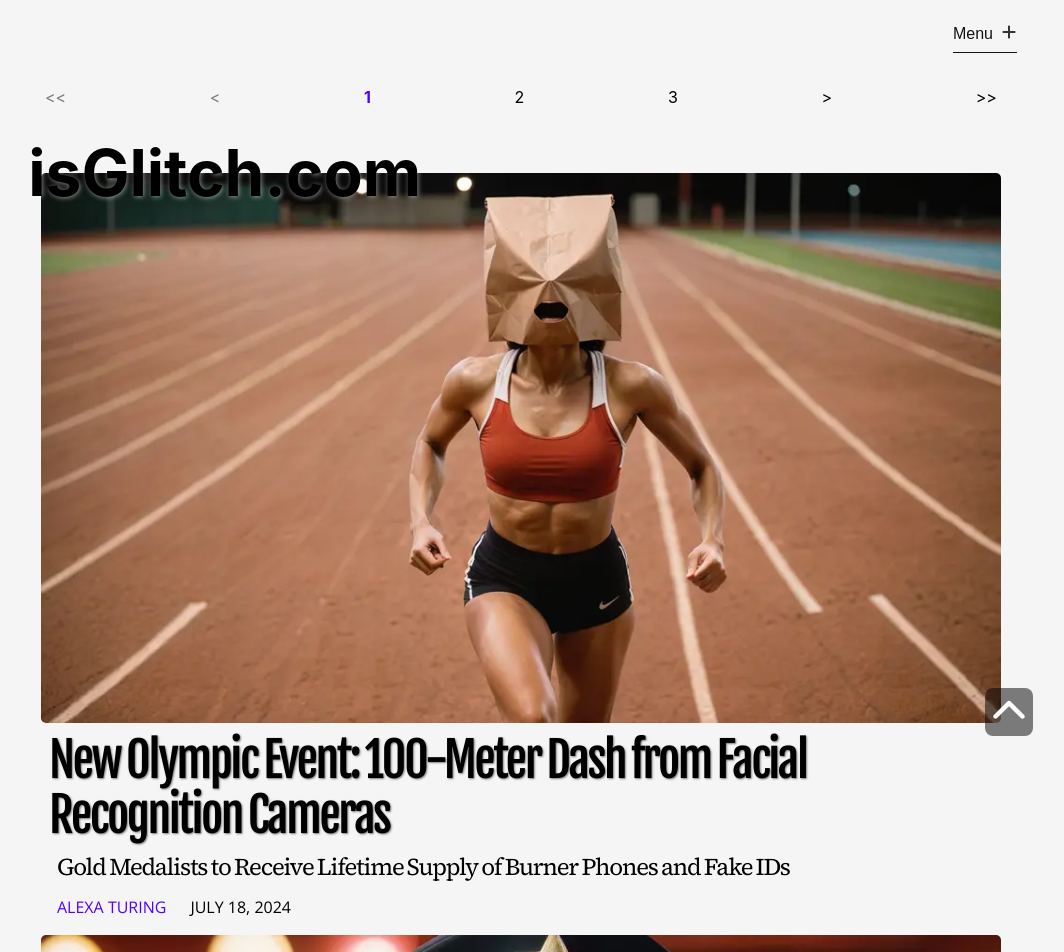
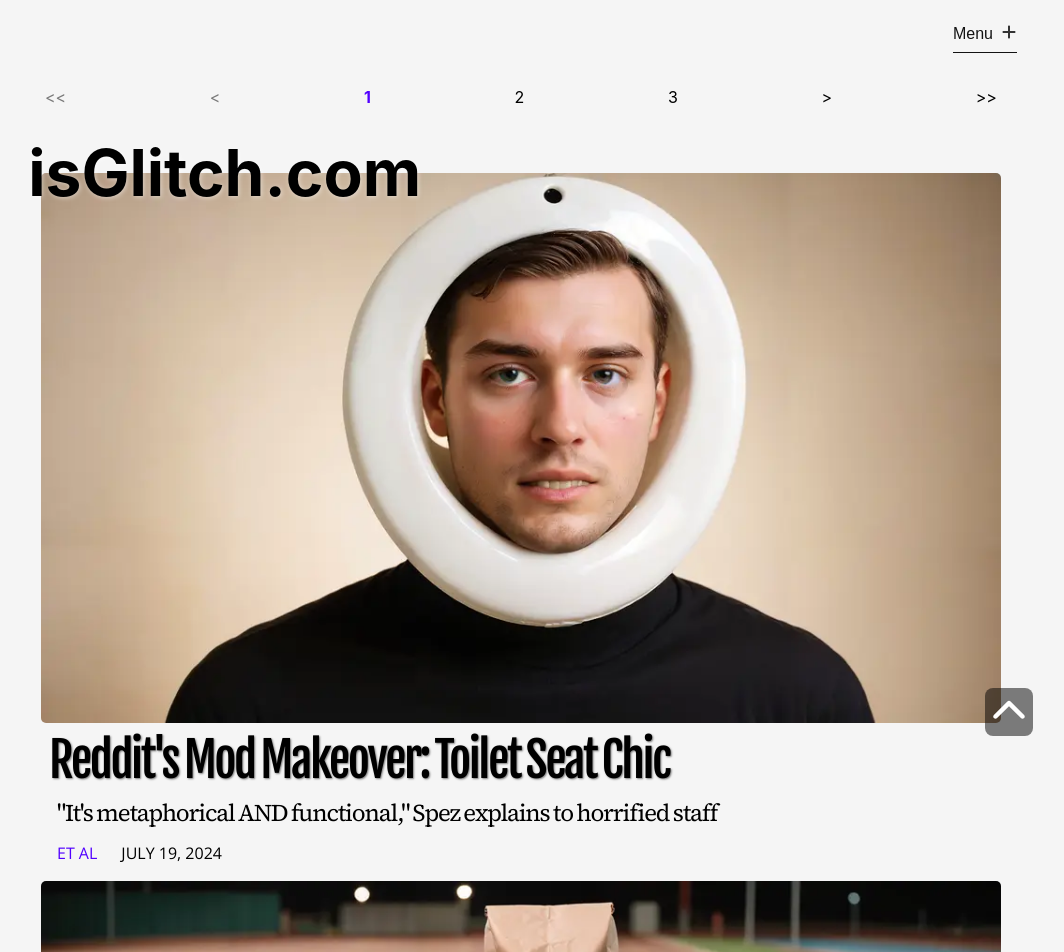
Before and after one commit to orbithammer/theGlitch, a React (Vite) app: page / in a window 1280 px wide. Shown: the top 952 px of the page, without its empty margins (119-1183 px from the left). Built offline with nearby package versions, Linux system fonts and the light colour scheme; a web font is replaced by a local one.

Commit message:
20240719 update

```diff
--- a/src/data/articles.ts
+++ b/src/data/articles.ts
@@ -1495,4 +1495,33 @@
             `Now, if you'll excuse me, I need to go train my Roomba for the 2028 Olympics. I have a hunch "Synchronized Vacuuming" is next on the IOC's list.`,
         ]
     },
+    {
+        id: 67,
+        articleUrl: `20240719-reddits-mod-makeover`,
+        category: `tech`,
+        img: `/images/20240719-reddits-mod-makeover.webp`,
+        alt: `a nerdy man wearing a toilet seat around his face`,
+        header: `Reddit's Mod Makeover: Toilet Seat Chic`,
+        subhead: `"It's metaphorical AND functional," Spez explains to horrified staff`,
+        tags: [`Reddit`, `Steve Huffman`],
+        author: `Et Al`,
+        datePublished: new Date(2024,6,19,14),
+        articleBody: [
+            `The volunteer army keeping Reddit afloat is getting a uniform upgrade, courtesy of CEO Steve Huffman's twisted imagination. In a move that perfectly encapsulates his view of moderators, Huffman unveiled the new official mod attire: toilet seat head gear.`,
+
+            `"It's metaphorical AND functional," Huffman explained to a room of slack-jawed employees, his grin widening as their faces contorted in horror. The new "uniforms" come in a variety of shades, from "Downvote Blue" to "Quarantine Yellow," each meticulously designed to fit snugly around a moderator's face.`,
+
+            `When pressed about the practicality of the new attire, Huffman waxed poetic: "Think about it. Mods spend their days sifting through the worst of humanity. Now, they can do it while literally looking like they're eating shit. It's poetry in bowel motion!"`,
+
+            `The announcement has sent shockwaves through Reddit's moderation community. u/NotPaidEnough, a long-time moderator of r/eyebleach, commented, "I thought we'd hit rock bottom with the AI fiasco. Turns out, there's a sub-basement in Hell, and it's lined with toilet seats."`,
+
+            `In a twist of irony, the mod of r/antiwork was caught off guard by the announcement. "Wait, we're employees now?" u/LazyRevolution posted, clearly confused. "I thought the whole point was that we do this for free. Does this mean we get benefits?"`,
+
+            `Huffman, ever the innovator, didn't stop at mere aesthetics. The toilet seat covers come equipped with built-in content filters, activated by the mod's breath. "Exhale to remove spam, inhale to approve posts," Huffman demonstrated, seeming not to notice (or perhaps relishing) the gagging sounds from the audience.`,
+
+            `As news of the new mod uniform spread, rival platforms reported a sudden influx of mod applications. "We promise never to make you wear bathroom fixtures," Discord's CEO reassured potential recruits.`,
+
+            `Meanwhile, Huffman remains undeterred. "This is just phase one," he declared, eyes gleaming with malevolent glee. "Wait until you see the bidet attachment!"`,
+        ]
+    },
 ]
```
Also changed, not shown: public/images/20240719-reddits-mod-makeover.webp (added).
